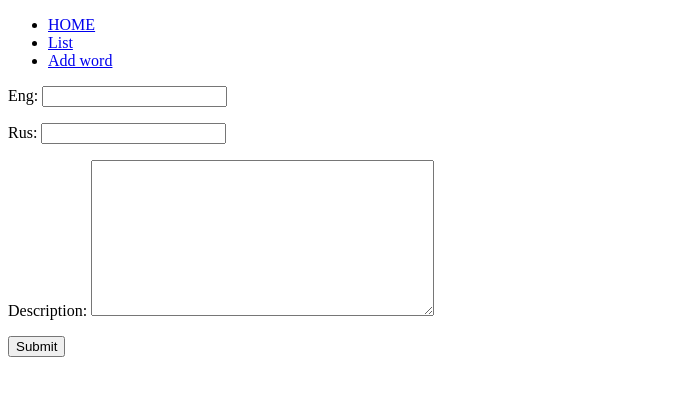
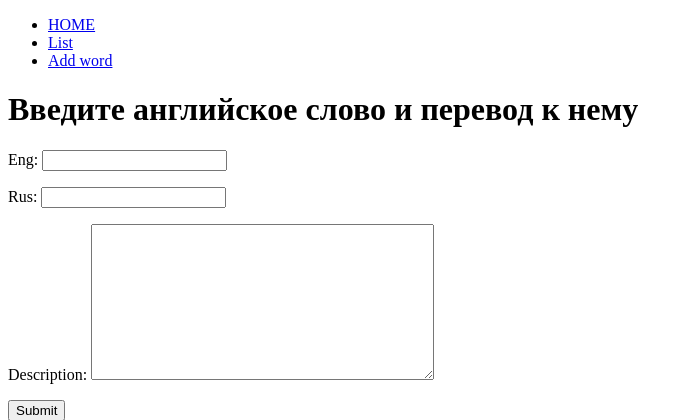
Before and after one commit to Sanch13/eng-rus-dict, a Django app: page /add_word/ in a window 1280 px wide. Shown: the top 420 px of the page, without its empty margins (0-693 px from the left). Run offline with Django 4.2, Linux system fonts and the light colour scheme.

Commit message:
little change html

```diff
--- a/eng_rus_dict/dictionary/templates/dictionary/add_word.html
+++ b/eng_rus_dict/dictionary/templates/dictionary/add_word.html
@@ -4,6 +4,8 @@
 {% block title %} <title>{{title}}</title> {% endblock%}
 
 {% block content %}
+    <h1> Введите английское слово и перевод к нему </h1>
+
 <form action="{% url 'dictionary:add_word' %}" method="post">
     {% csrf_token %}
     {{ form.as_p }}
```
